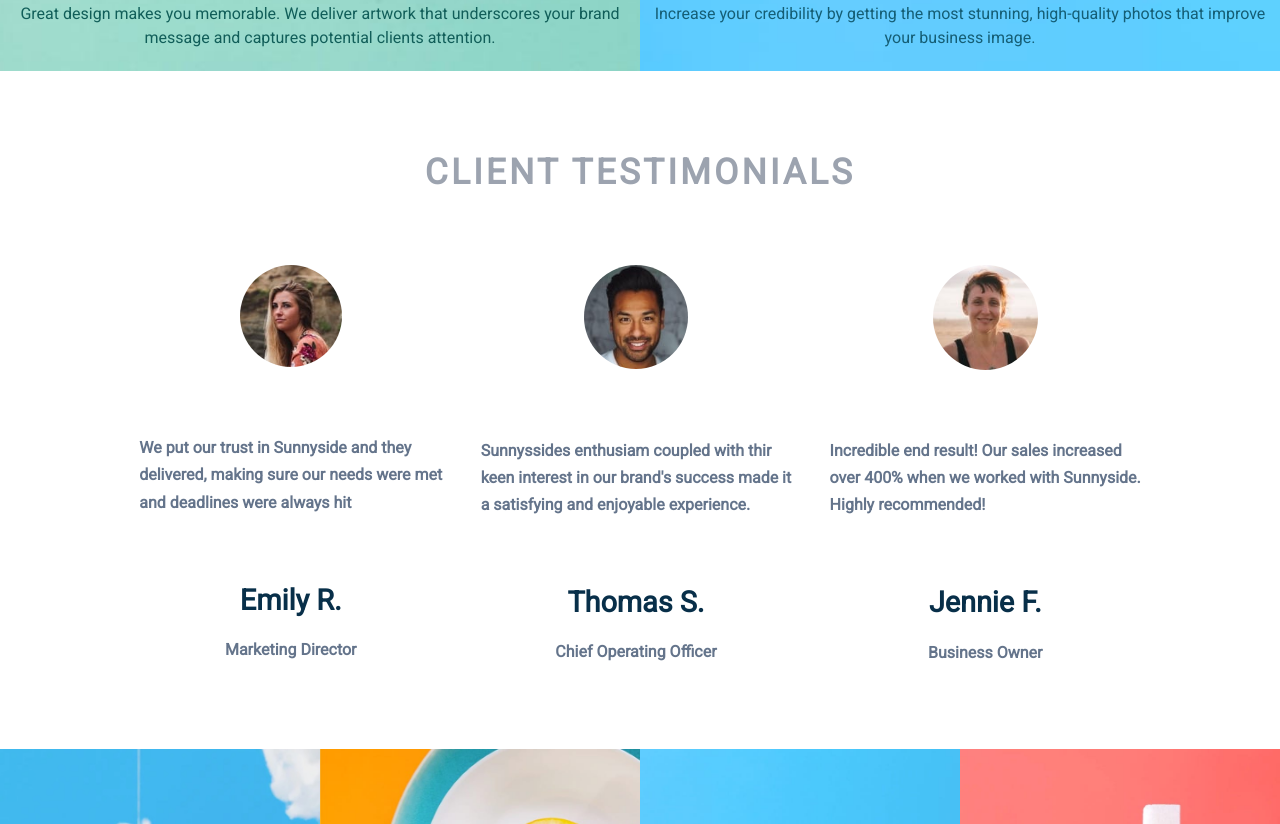
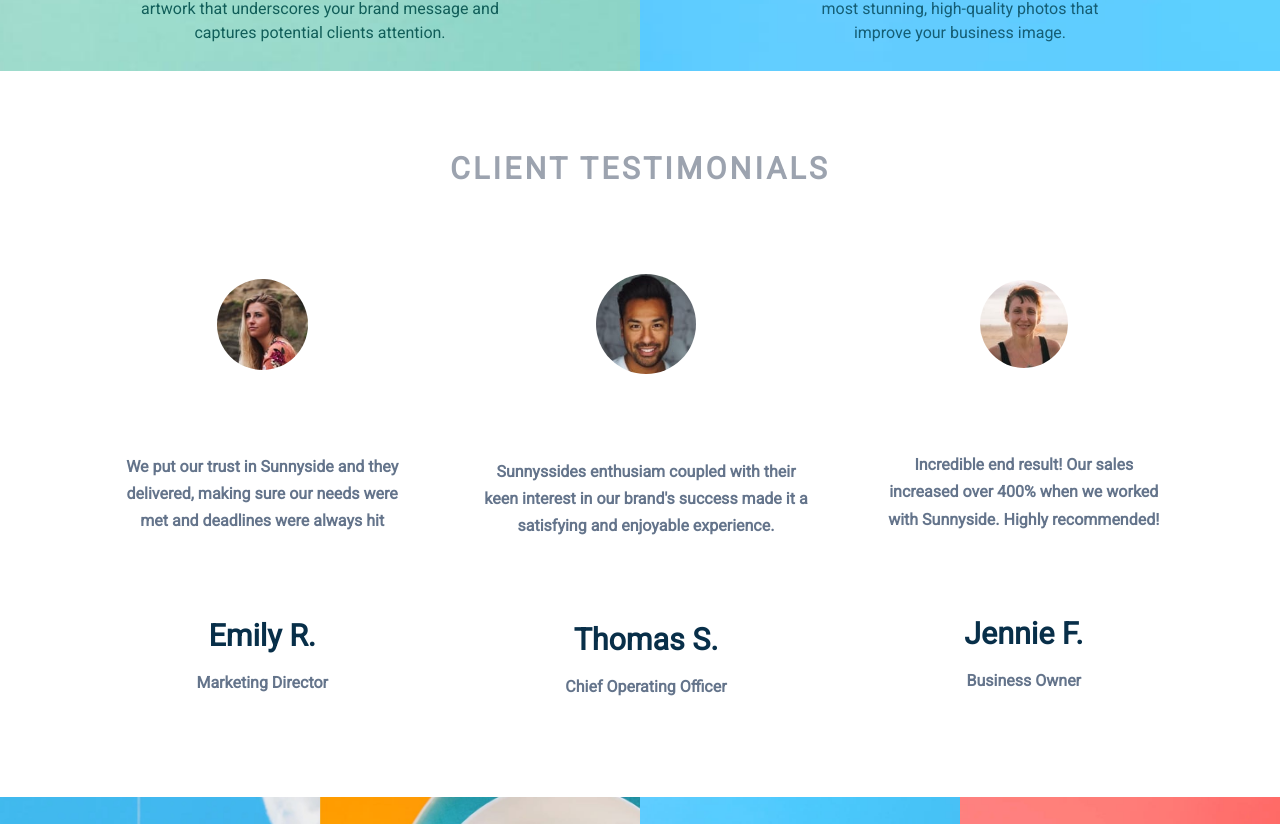
Before and after one commit to elidvenega/react-landing-page, a React (Vite) app: page / in a window 1280 px wide. Shown: the part 2516-3340 px from the top of the page. Built offline with nearby package versions, Linux system fonts and the light colour scheme.

Commit message:
I updated all the code to TS

```diff
--- a/src/App.css
+++ b/src/App.css
@@ -17,6 +17,7 @@
 .header {
   background: url("./assets/images/desktop/image-header.jpg") no-repeat center
     center/cover;
+  min-width: 100dvhs;
   min-height: 100vh;
   max-width: 100%;
 }
@@ -138,7 +139,8 @@
   color: var(--green-color);
   text-align: center;
   line-height: 1.5;
-  padding: 0.3rem;
+  padding: 0.6rem;
+  max-width: 45ch;
 }
 
 .content-img {
@@ -170,7 +172,8 @@
   color: var(--blue-color);
   text-align: center;
   line-height: 1.5;
-  padding: 0.3rem;
+  padding: 0.6rem;
+  max-width: 36ch;
 }
 
 .content-text h3 {
@@ -178,15 +181,15 @@
   font-weight: 900;
   font-size: 1.3rem;
   text-transform: uppercase;
-  margin-top: 0.4rem;
+  margin-top: 1.2rem;
 }
 
 /* Testimonials CSS */
 
 .testimonials-heading {
   color: var(--testimonials-font-color);
-  font-size: calc(var(--h2-font-size) - 0.3rem);
-  font-weight: 900;
+  font-size: calc(var(--h2-font-size) - 0.6rem);
+  font-weight: bolder;
   text-transform: uppercase;
   letter-spacing: 0.2rem;
   margin-top: 5rem;
@@ -196,7 +199,8 @@
 .testimonials-container {
   display: flex;
   justify-content: center;
-  padding: 4rem;
+  align-items: center;
+  padding: 5rem;
   margin-top: 0.5rem;
 }
 
@@ -208,13 +212,19 @@
 
 .testimonials-container .testimonials-img {
   border-radius: 100%;
-  width: 30%;
+  width: 25%;
+}
+
+/* utility class for padding*/
+
+.testimonials-padding {
+  padding: 2.2rem;
 }
 
 .testimonials-container p {
   color: var(--paragraph-grey-color);
   font-weight: bold;
-  padding: 1.2rem;
+  text-align: center;
   line-height: 1.7;
 }
 
@@ -228,11 +238,12 @@
 .testimonials-names {
   color: var(--dark-blue-text-color);
   font-weight: bolder;
-  font-size: calc(var(--h2-font-size) - 0.7rem);
+  font-size: calc(var(--h2-font-size) - 0.6rem);
 }
 
 .testimonials-positions {
   color: var(--testimonials-font-color);
+  padding: 1rem;
 }
 
 /* Food Images */
@@ -299,6 +310,7 @@
   transition: 0.9s;
 }
 
+/* for mobile screens */
 @media screen and (max-width: 820px) {
   .header-logo {
     font-size: calc(var(--h2-font-size) - 0.7rem);
@@ -437,6 +449,7 @@
   }
 }
 
+/* for mobile screens */
 @media screen and (max-width: 760px) {
   .content-img-cherry h2 {
     margin-top: 27rem;
@@ -447,6 +460,7 @@
   }
 }
 
+/* for desktop screens */
 @media screen and (min-width: 830px) {
   .hamburger-menu {
     display: none;
--- a/src/components/Content.tsx
+++ b/src/components/Content.tsx
@@ -1,13 +1,12 @@
 import EggImg from "../assets/images/desktop/image-transform.jpg";
 import PinkCup from "../assets/images/desktop/image-stand-out.jpg";
-// import { Content } from "./data";
 import { Content } from "./Data.tsx";
 
 const contentData: Content = {
   cellBlocks: [
     {
       heading: `Transform your brand`,
-      title: `Lear More`,
+      title: `Learn More`,
       content: ` We are a full-service creative agency specializing in
       helping brands grow fast. Engage your clients through
         compelling visuals that do most of the marketing for you.`,
--- a/src/components/Testimonials.tsx
+++ b/src/components/Testimonials.tsx
@@ -1,6 +1,39 @@
 import FirstImg from "../assets/images/image-emily.jpg";
 import SecondImg from "../assets/images/image-thomas.jpg";
 import ThirdImg from "../assets/images/image-jennie.jpg";
+
+import { Content } from "./Data.tsx";
+
+const testimonialsData: Content = {
+  cellBlocks: [
+    {
+      heading: `Marketing Director`,
+      title: `Emily R.`,
+      content: `We put our trust in Sunnyside and they
+      delivered, making sure our needs were met
+      and deadlines were always hit`,
+    },
+    {
+      heading: `Chief Operating Officer`,
+      title: `Thomas S.`,
+      content: `
+      Sunnyssides enthusiam coupled with their
+      keen interest in our brand's success made it a satisfying
+      and enjoyable experience.
+      `,
+    },
+    {
+      heading: `Business Owner`,
+      title: `Jennie F.`,
+      content: `
+      Incredible end result! Our sales increased
+      over 400% when we worked with Sunnyside.
+      Highly recommended!
+      `,
+    },
+
+  ],
+};
 
 export default function Testimonials({ subTitle }: { subTitle: string }) {
   return (
@@ -10,42 +43,38 @@ export default function Testimonials({ subTitle }: { subTitle: string }) {
         <div className="testimonials-inner-container">
           <img className="testimonials-img" src={FirstImg} alt="emily" />
           <div className="testimonials-mt">
-            <p>
-              We put our trust in Sunnyside and they <br />
-              delivered, making sure our needs were met <br />
-              and deadlines were always hit
-            </p>
+            <p className="testimonials-padding">{testimonialsData.cellBlocks[0].content}</p>
             <div className="testimonials-mt">
-              <span className="testimonials-names">Emily R.</span>
-              <p className="testimonials-positions">Marketing Director</p>
+              <span className="testimonials-names">
+                {testimonialsData.cellBlocks[0].title}
+              </span>
+              <p className="testimonials-positions">
+                {testimonialsData.cellBlocks[0].heading}
+              </p>
             </div>
           </div>
         </div>
         <div className="testimonials-inner-container">
           <img className="testimonials-img" src={SecondImg} alt="thomas" />
           <div className="testimonials-mt">
-            <p>
-              Sunnyssides enthusiam coupled with thir <br />
-              keen interest in our brand's success made it <br /> a satisfying
-              and enjoyable experience.
+            <p className="testimonials-padding">
+            {testimonialsData.cellBlocks[1].content}
             </p>
             <div className="testimonials-mt">
-              <span className="testimonials-names">Thomas S.</span>
-              <p className="testimonials-positions">Chief Operating Officer</p>
+              <span className="testimonials-names"> {testimonialsData.cellBlocks[1].title}</span>
+              <p className="testimonials-positions"> {testimonialsData.cellBlocks[1].heading}</p>
             </div>
           </div>
         </div>
         <div className="testimonials-inner-container">
           <img className="testimonials-img" src={ThirdImg} alt="jennie" />
           <div className="testimonials-mt">
-            <p>
-              Incredible end result! Our sales increased <br />
-              over 400% when we worked with Sunnyside. <br />
-              Highly recommended!
+            <p className="testimonials-padding">
+            {testimonialsData.cellBlocks[2].content}
             </p>
             <div className="testimonials-mt">
-              <span className="testimonials-names">Jennie F.</span>
-              <p className="testimonials-positions">Business Owner</p>
+              <span className="testimonials-names">{testimonialsData.cellBlocks[2].title}</span>
+              <p className="testimonials-positions">{testimonialsData.cellBlocks[2].heading}</p>
             </div>
           </div>
         </div>
```
Also changed, not shown: 1 other file (tests, documents, lock files or other folders).
